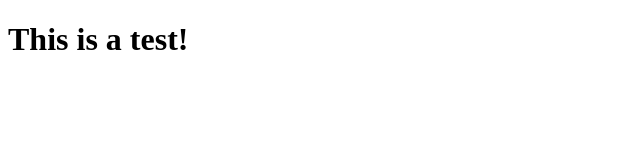
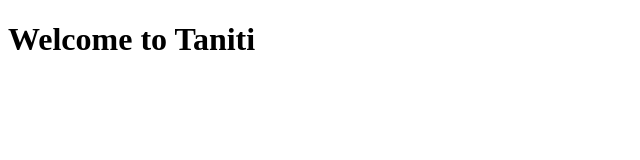
Before and after one commit to jennifer-duff/TanitiTourism, a plain HTML site: page index.html in a window 1280 px wide. Shown: the whole page, without its empty margins (0-640 px from the left). Drawn offline with Linux system fonts and the light colour scheme.

Commit message:
Update index.html

```diff
--- a/index.html
+++ b/index.html
@@ -5,8 +5,12 @@
     <meta http-equiv="X-UA-Compatible" content="IE=edge">
     <meta name="viewport" content="width=device-width, initial-scale=1.0">
     <title>Taniti Tourism</title>
+    <link rel = 'shortcut icon' href =
 </head>
 <body>
-    <h1>This is a test!</h1>
+    <header>
+
+    </header>
+    <h1>Welcome to Taniti</h1>
 </body>
 </html>
```
